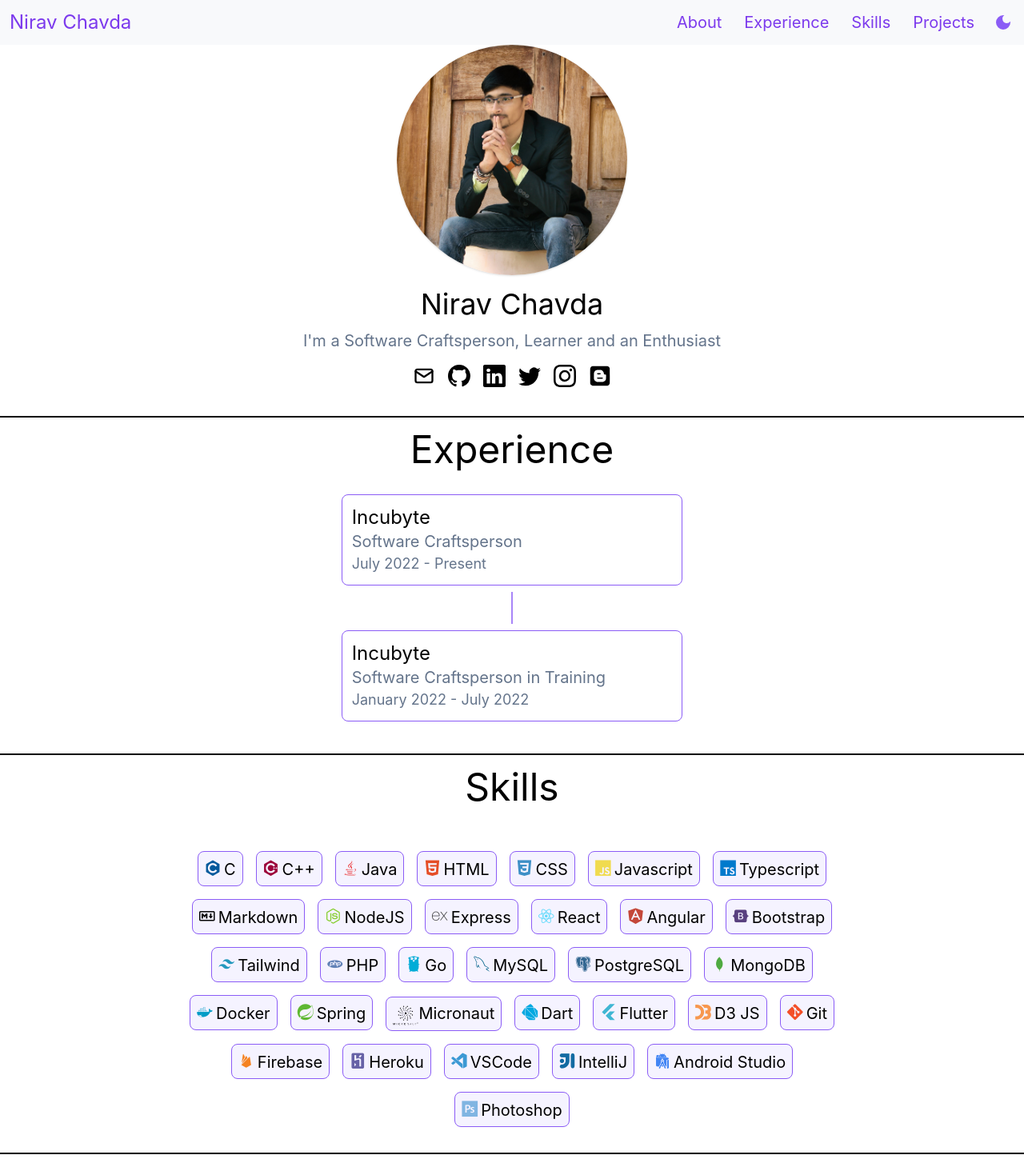
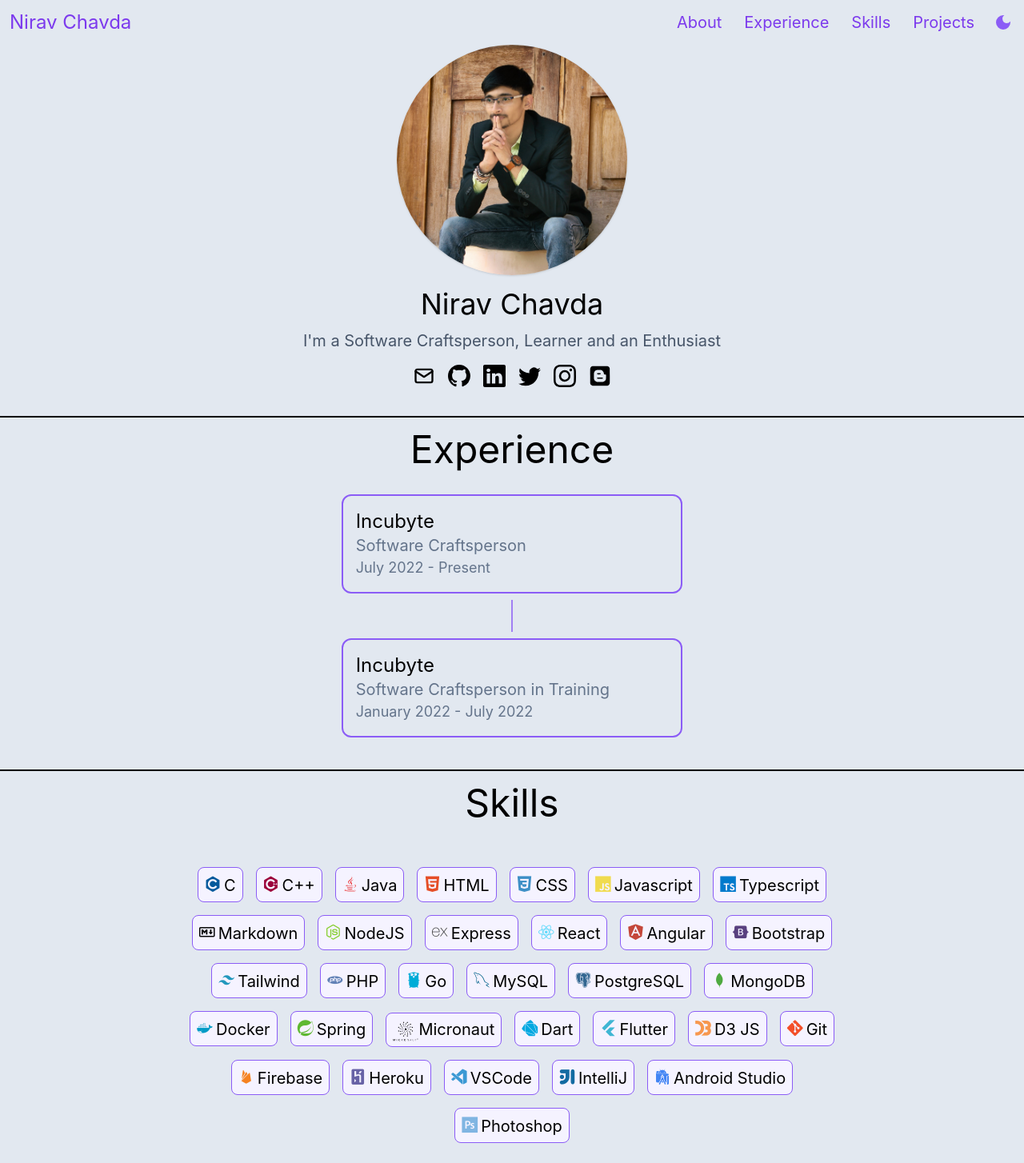
Before and after one commit to niravchavda99/niravchavda99.github.io, a React (Create React App) app: page / in a window 1280 px wide. Shown: the top 1454 px of the page at 80% size. Built offline with nearby package versions, Linux system fonts and the light colour scheme.

Commit message:
ENH: Fix colors

```diff
--- a/src/app/about/About.scss
+++ b/src/app/about/About.scss
@@ -5,7 +5,15 @@
 }
 
 .profile-image {
-  @apply w-1/4 rounded-full;
+  @apply shadow rounded-full max-w-full h-auto align-middle border-none;
+}
+
+.profile-image-wrapper {
+  @apply flex flex-wrap justify-center;
+}
+
+.profile-image-container {
+  @apply w-6/12 sm:w-1/4 px-4;
 }
 
 .image-container {
@@ -16,7 +24,7 @@
   @apply text-4xl p-2 mt-2;
 }
 
-.career {
+.about-short {
   @apply p-1 text-xl transition-all;
 }
 
@@ -30,20 +38,20 @@
 
 .light {
   #about {
-    @apply bg-white border-b-black;
+    @apply bg-light border-b-black;
   }
 
-  .career {
-    @apply text-slate-500;
+  .about-short {
+    @apply text-slate-600;
   }
 }
 
 .dark {
   #about {
-    @apply bg-slate-700 border-b-violet-300;
+    @apply bg-dark border-b-violet-300;
   }
 
-  .career {
+  .about-short {
     @apply text-violet-300;
   }
 
--- a/src/app/about/About.tsx
+++ b/src/app/about/About.tsx
@@ -10,15 +10,15 @@ const About = () => {
   const iconSize = 28;
 
   return <div id={'about'}>
-    <div className="flex flex-wrap justify-center">
-      <div className="w-6/12 sm:w-1/4 px-4">
+    <div className="profile-image-wrapper">
+      <div className="profile-image-container">
         <img src={profileImage} alt="Profile"
-             className="shadow rounded-full max-w-full h-auto align-middle border-none"/>
+             className="profile-image"/>
       </div>
     </div>
 
     <div className={'about-name'}>Nirav Chavda</div>
-    <div className={'career'}>I'm a Software Craftsperson, Learner and an Enthusiast</div>
+    <div className={'about-short'}>I'm a Software Craftsperson, Learner and an Enthusiast</div>
     <div className={'links'}>
       <SocialMediaLink platform={'mail'}><TbMail size={iconSize}/></SocialMediaLink>
       <SocialMediaLink platform={'github'}><BsGithub size={iconSize}/></SocialMediaLink>
--- a/src/app/common/Common.scss
+++ b/src/app/common/Common.scss
@@ -1,3 +1,11 @@
 .transition-all {
   transition: all 0.5s linear;
 }
+
+.bg-light {
+  @apply bg-slate-200;
+}
+
+.bg-dark {
+  @apply bg-slate-700;
+}
--- a/src/app/common/splashscreen/SplashScreen.scss
+++ b/src/app/common/splashscreen/SplashScreen.scss
@@ -10,7 +10,7 @@
 }
 
 .dark {
-  @apply bg-slate-700;
+  @apply bg-dark;
 
   .letter-n {
     @apply text-violet-300 border-violet-400;
@@ -18,7 +18,7 @@
 }
 
 .light {
-  @apply bg-slate-200;
+  @apply bg-light;
 
   .letter-n {
     @apply text-violet-500 border-violet-600;
--- a/src/app/experience/Experience.scss
+++ b/src/app/experience/Experience.scss
@@ -14,13 +14,13 @@
 
 .light {
   #experience {
-    @apply bg-white border-b-black;
+    @apply bg-light border-b-black;
   }
 }
 
 .dark {
   #experience {
-    @apply bg-slate-700 border-b-violet-300;
+    @apply bg-dark border-b-violet-300;
   }
 
   .experience-header {
--- a/src/app/experience/job/Job.scss
+++ b/src/app/experience/job/Job.scss
@@ -2,6 +2,10 @@
 
 .job-container {
   @apply w-1/3 flex flex-row my-2;
+}
+
+.job-box {
+  @apply p-4 border-2 border-violet-500 rounded-xl w-full;
 }
 
 .organization-name {
--- a/src/app/experience/job/Job.tsx
+++ b/src/app/experience/job/Job.tsx
@@ -11,11 +11,7 @@ const Job = ({profile}: JobProps) => {
   return (
       <>
         <div className={'job-container'}>
-          <div className={'p-3 border border-violet-500 rounded-lg w-full'}>
-            {/*<div className="flex flex-row justify-center">*/}
-            {/*  <MdWork color={"#8b5cf6"} size={32}*/}
-            {/*          className={'rounded-full border border-violet-500 p-1'}/>*/}
-            {/*</div>*/}
+          <div className={'job-box'}>
             <div className="organization-name">{organizationName}</div>
             <div className="designation">{designation}</div>
             <div className="dates">{dateStarted.toString()} - {dateEnded.toString()}</div>
--- a/src/app/footer/Footer.scss
+++ b/src/app/footer/Footer.scss
@@ -17,6 +17,10 @@
 }
 
 .light {
+  .footer {
+    @apply bg-light;
+  }
+
   .name {
     @apply text-violet-500;
   }
@@ -24,7 +28,7 @@
 
 .dark {
   .footer {
-    @apply bg-slate-700;
+    @apply bg-dark;
   }
 
   .name {
--- a/src/app/header/Header.scss
+++ b/src/app/header/Header.scss
@@ -22,7 +22,7 @@
 
 .light {
   .header-container {
-    @apply text-violet-600 bg-white/75;
+    @apply text-violet-600 bg-light;
   }
 
   .header-content:hover {
@@ -32,7 +32,7 @@
 
 .dark {
   .header-container {
-    @apply text-violet-300 bg-slate-700;
+    @apply text-violet-300 bg-dark;
   }
 
   .header-content:hover {
--- a/src/app/projects/Projects.scss
+++ b/src/app/projects/Projects.scss
@@ -14,13 +14,13 @@
 
 .light {
   .projects-container {
-    @apply bg-white;
+    @apply bg-light;
   }
 }
 
 .dark {
   .projects-container {
-    @apply bg-slate-700;
+    @apply bg-dark;
   }
 
   .projects-header {
--- a/src/app/skills/Skills.scss
+++ b/src/app/skills/Skills.scss
@@ -10,13 +10,13 @@
 
 .light {
   #skills {
-    @apply bg-white border-b-black;
+    @apply bg-light border-b-black;
   }
 }
 
 .dark {
   #skills {
-    @apply bg-slate-700 border-b-violet-300;
+    @apply bg-dark border-b-violet-300;
   }
 
   .skills-header {
```
Also changed, not shown: src/app/App.scss (line endings or trailing spaces).
